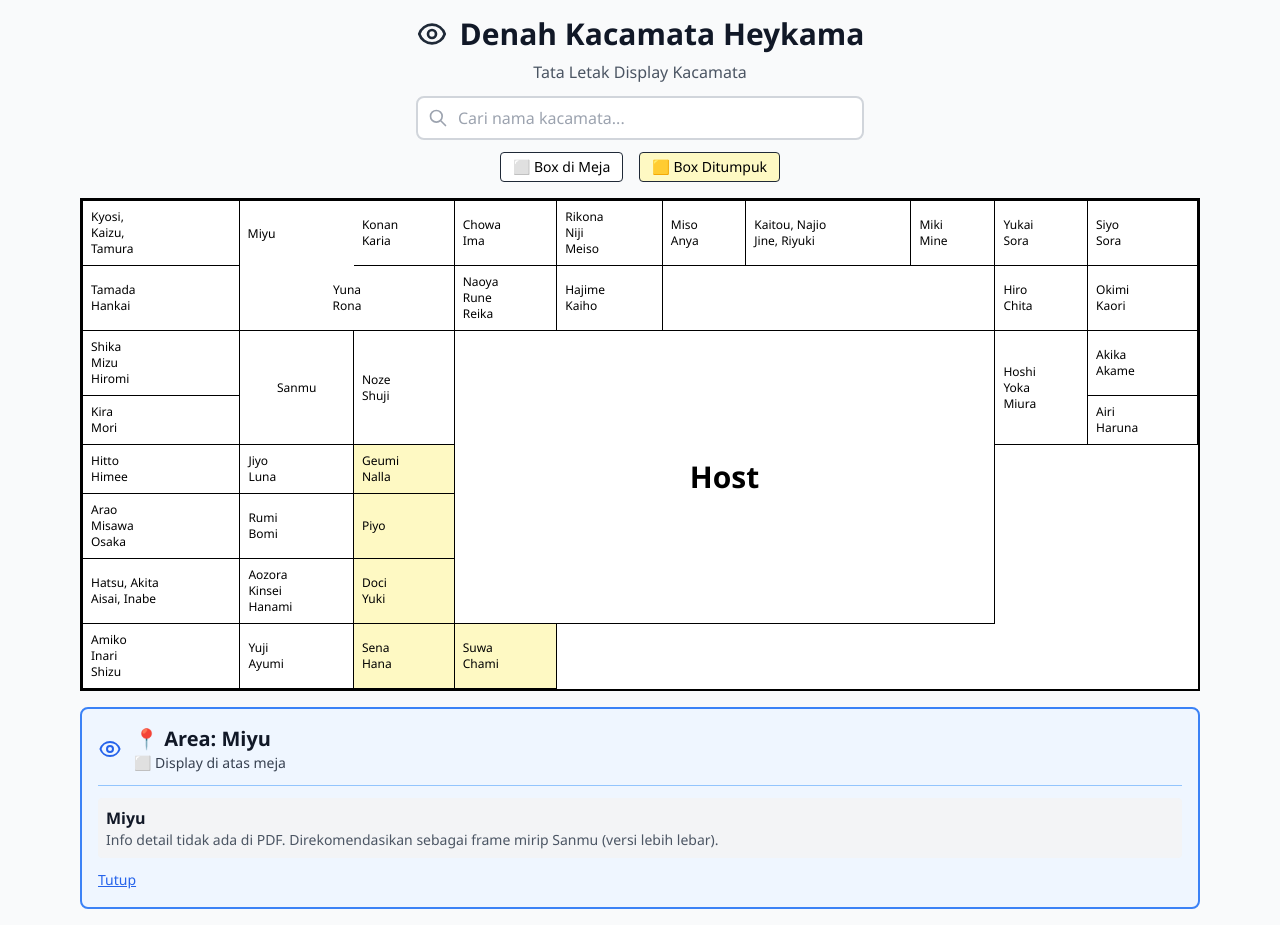
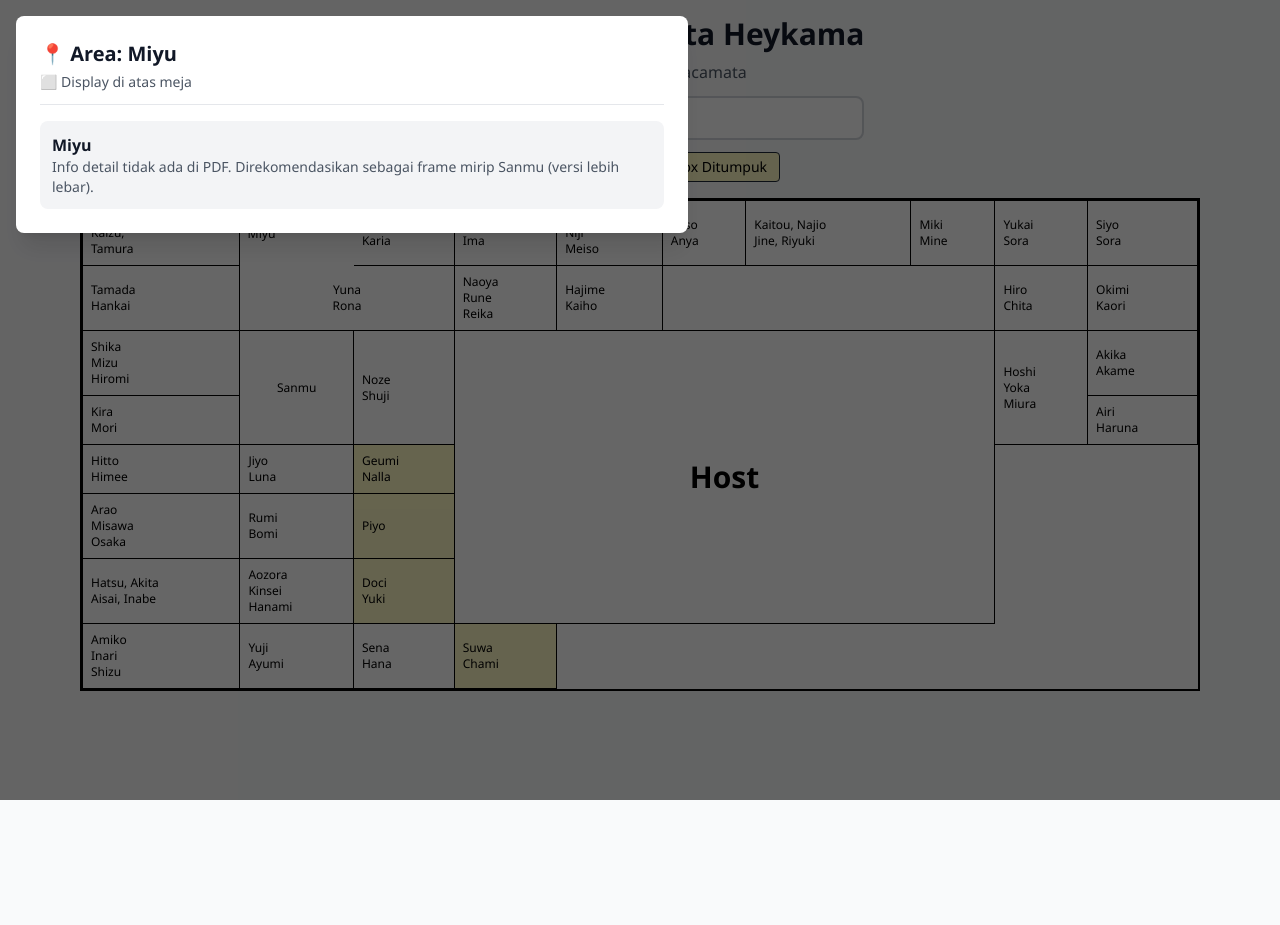
Before and after one commit to abrielfata/GT, a website: page index.html in a window 1280 px wide. Both pictures are taken after a click on the element "Miyu". After the commit the page ends 800 px from the top, so only its background shows below. Drawn offline with nearby package versions, Linux system fonts and the light colour scheme.

Commit message:
Denah Kacamata Heykamers + Popup

```diff
--- a/index.html
+++ b/index.html
@@ -198,7 +198,7 @@
                         <td class="cell border border-black p-2 text-xs cursor-pointer bg-white" data-names="Yuji,Ayumi">
                             Yuji<br/>Ayumi
                         </td>
-                        <td class="cell border border-black p-2 text-xs cursor-pointer bg-yellow-100" data-names="Sena,Hana" data-stacked="true">
+                        <td class="cell border border-black p-2 text-xs cursor-pointer bg-white" data-names="Sena,Hana" data-stacked="true">
                             Sena<br/>Hana
                         </td>
                         <td class="cell border border-black p-2 text-xs cursor-pointer bg-yellow-100" data-names="Suwa,Chami" data-stacked="true">
@@ -209,33 +209,25 @@
             </table>
         </div>
 
-        <div id="selectedInfo" class="mt-4 p-4 bg-blue-50 border-2 border-blue-500 rounded-lg hidden">
-            <div class="flex items-center justify-between">
-                <div class="flex items-center gap-3">
-                    <svg class="w-6 h-6 text-blue-600" fill="none" stroke="currentColor" viewBox="0 0 24 24">
-                        <path stroke-linecap="round" stroke-linejoin="round" stroke-width="2" d="M15 12a3 3 0 11-6 0 3 3 0 016 0z"/>
-                        <path stroke-linecap="round" stroke-linejoin="round" stroke-width="2" d="M2.458 12C3.732 7.943 7.523 5 12 5c4.478 0 8.268 2.943 9.542 7-1.274 4.057-5.064 7-9.542 7-4.477 0-8.268-2.943-9.542-7z"/>
-                    </svg>
-                    <div>
-                        <h2 class="text-xl font-bold text-gray-900" id="selectedArea"></h2>
-                        <p class="text-gray-700 text-sm" id="selectedType"></p>
-                    </div>
+        </div>
+
+    <div id="modal-overlay" class="fixed inset-0 bg-black bg-opacity-60 z-40 hidden items-center justify-center p-4">
+        <div id="modal-content" class="bg-white rounded-lg shadow-xl p-6 w-full max-w-2xl max-h-[85vh] overflow-y-auto relative">
+            <button id="modal-close-btn" class="absolute top-3 right-3 ..." aria-label="Tutup">
+                <svg class="w-6 h-6" ...>
+                    <path ... d="M6 18L18 6M6 6l12 12"></path>
+                </svg>
+            </button>
+
+            <h2 class="text-xl font-bold text-gray-900 mb-1" id="modal-title"></h2>
+            <p class="text-gray-600 text-sm mb-3" id="modal-type"></p>
+
+            <hr class="border-gray-200">
+
+            <div id="modal-details-container" class="mt-4 text-sm space-y-3">
                 </div>
-            </div>
-
-            <hr class="mt-3 border-blue-300">
-            <div id="detailsContainer" class="mt-3 text-sm space-y-3">
-                </div>
-
-            <button
-                id="closeBtn"
-                class="mt-3 text-sm text-blue-600 hover:text-blue-800 underline"
-            >
-                Tutup
-            </button>
         </div>
     </div>
-
     <script>
         // ===== DATABASE PENJELASAN LENGKAP (DENGAN REKOMENDASI FRAME MIRIP) =====
         const glassesData = {
@@ -738,15 +730,20 @@
             { name: 'Chami', type: 'stacked', area: 'D8' }
         ];
 
+        // === LOGIKA BARU UNTUK MODAL ===
         const searchInput = document.getElementById('searchInput');
         const searchResults = document.getElementById('searchResults');
         const resultCount = document.getElementById('resultCount');
         const resultList = document.getElementById('resultList');
-        const selectedInfo = document.getElementById('selectedInfo');
-        const selectedArea = document.getElementById('selectedArea');
-        const selectedType = document.getElementById('selectedType');
-        const detailsContainer = document.getElementById('detailsContainer');
-        const closeBtn = document.getElementById('closeBtn');
+
+        // Ambil elemen modal baru
+        const modalOverlay = document.getElementById('modal-overlay');
+        const modalContent = document.getElementById('modal-content');
+        const modalTitle = document.getElementById('modal-title');
+        const modalType = document.getElementById('modal-type');
+        const modalDetailsContainer = document.getElementById('modal-details-container');
+        const modalCloseBtn = document.getElementById('modal-close-btn');
+
         const cells = document.querySelectorAll('.cell');
 
         // Search functionality
@@ -758,7 +755,7 @@
             });
 
             if (term) {
-                // Cari di database, bukan hanya di 'allGlasses'
+                // Cari di database
                 const filteredNames = Object.keys(glassesData).filter(name =>
                     name.toLowerCase().includes(term)
                 );
@@ -768,7 +765,6 @@
                     if (glassInLayout) {
                         return glassInLayout;
                     }
-                    // Jika tidak ada di denah, buat objek dummy
                     return { name: name, type: 'database', area: 'N/A' };
                 });
 
@@ -778,7 +774,7 @@
 
                     let html = '';
                     filtered.slice(0, 5).forEach(item => {
-                        let location = '⬜ Di Meja'; // Default
+                        let location = '⬜ Di Meja';
                         if (item.type === 'stacked') {
                             location = '🟨 Ditumpuk';
                         } else if (item.type === 'database') {
@@ -816,7 +812,7 @@
             }
         });
 
-        // Cell click functionality
+        // Cell click functionality (DIUBAH UNTUK MODAL)
         cells.forEach(cell => {
             cell.addEventListener('click', () => {
                 const names = cell.dataset.names;
@@ -828,15 +824,17 @@
                 cells.forEach(c => c.classList.remove('selected'));
                 cell.classList.add('selected');
 
-                selectedArea.textContent = `📍 Area: ${names}`;
-                selectedType.textContent = isStacked ? '🟨 Display di atas box (ditumpuk)' : '⬜ Display di atas meja';
+                // Isi judul modal
+                modalTitle.textContent = `📍 Area: ${names}`;
+                modalType.textContent = isStacked ? '🟨 Display di atas box (ditumpuk)' : '⬜ Display di atas meja';
 
-                detailsContainer.innerHTML = '';
+                // Kosongkan detail sebelumnya
+                modalDetailsContainer.innerHTML = '';
 
                 namesList.forEach(nameStr => {
                     let name = nameStr.trim();
                     if (name === 'Kosong') {
-                        detailsContainer.innerHTML += '<p class="text-gray-600">Box ini kosong.</p>';
+                        modalDetailsContainer.innerHTML += '<p class="text-gray-600">Box ini kosong.</p>';
                         return;
                     }
 
@@ -851,17 +849,17 @@
                         let detailHtml = '';
                         if (data.info) {
                             detailHtml = `
-                                <div class="p-2 bg-gray-100 rounded">
+                                <div class="p-3 bg-gray-100 rounded-lg">
                                     <h3 class="font-bold text-base text-gray-900">${data.nama}</h3>
                                     <p class="text-gray-600">${data.info}</p>
                                 </div>
                             `;
                         } else {
                             detailHtml = `
-                                <div class="p-2 bg-blue-100 rounded">
-                                    <h3 class="font-bold text-base text-gray-900">${data.nama}</h3>
+                                <div class="p-3 bg-blue-50 rounded-lg border border-blue-200">
+                                    <h3 class="font-bold text-base text-blue-900">${data.nama}</h3>
 
-                                    <div class="mt-1">
+                                    <div class="mt-2">
                                         <h4 class="font-semibold text-gray-800 mb-1 underline decoration-blue-300">Spesifikasi Fisik:</h4>
                                         <dl class="grid grid-cols-2 gap-x-4 gap-y-1">
                                             <dt class="font-semibold text-gray-700">Bentuk:</dt>
@@ -902,9 +900,9 @@
                                 </div>
                             `;
                         }
-                        detailsContainer.innerHTML += detailHtml;
+                        modalDetailsContainer.innerHTML += detailHtml;
                     } else {
-                        detailsContainer.innerHTML += `
+                        modalDetailsContainer.innerHTML += `
                             <div class="p-2 bg-gray-100 rounded">
                                 <h3 class="font-bold text-base text-gray-900">${name}</h3>
                                 <p class="text-gray-600">Info detail untuk item ini tidak tersedia.</p>
@@ -913,15 +911,25 @@
                     }
                 });
 
-                selectedInfo.classList.remove('hidden');
+                // Tampilkan modal
+                modalOverlay.classList.remove('hidden');
             });
         });
 
-        // Close button
-        closeBtn.addEventListener('click', () => {
-            selectedInfo.classList.add('hidden');
+        // Logika Tombol Close (DIUBAH UNTUK MODAL)
+        modalCloseBtn.addEventListener('click', () => {
+            modalOverlay.classList.add('hidden');
             cells.forEach(c => c.classList.remove('selected'));
-            detailsContainer.innerHTML = '';
+            modalDetailsContainer.innerHTML = '';
+        });
+
+        // Logika Close saat klik overlay
+        modalOverlay.addEventListener('click', (e) => {
+            if (e.target === modalOverlay) {
+                modalOverlay.classList.add('hidden');
+                cells.forEach(c => c.classList.remove('selected'));
+                modalDetailsContainer.innerHTML = '';
+            }
         });
     </script>
 </body>
```
